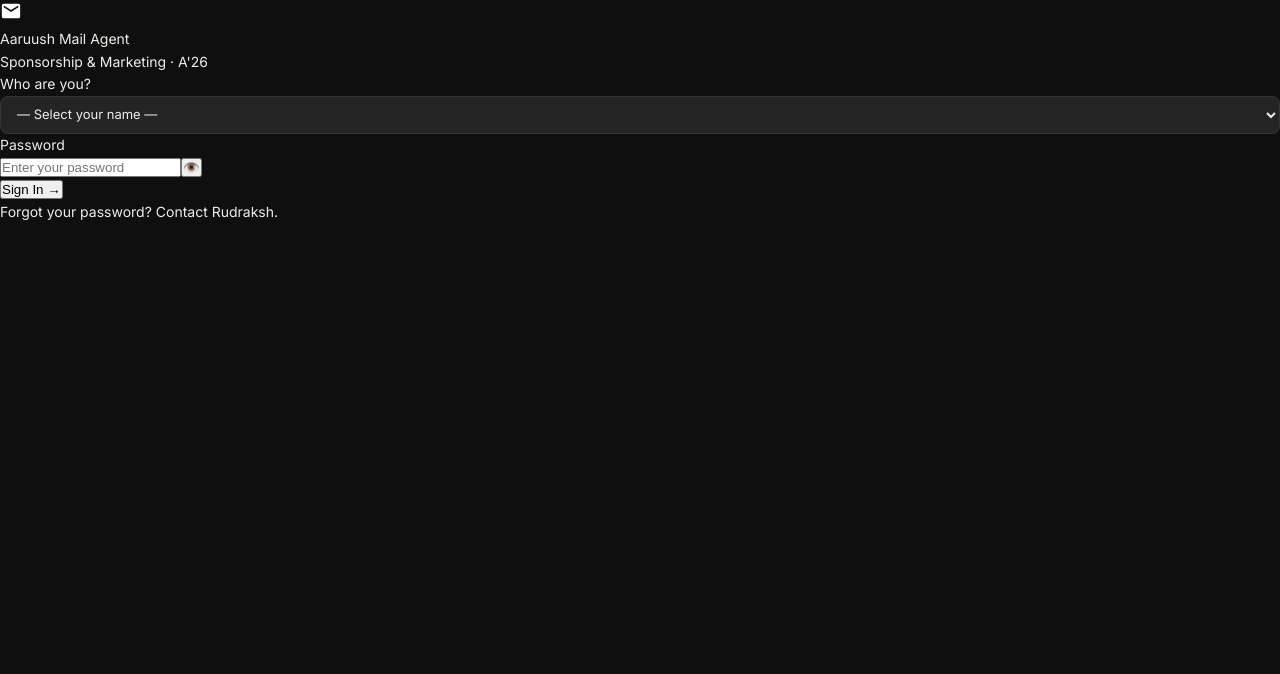
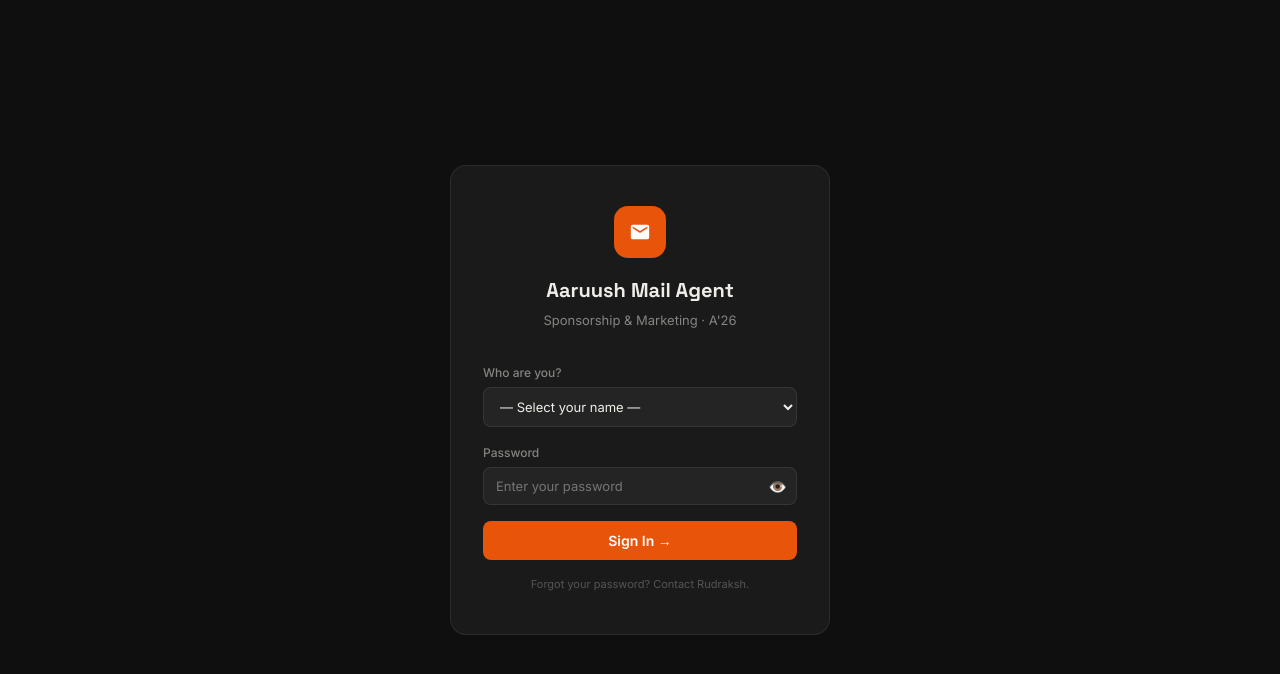
Before and after one commit to Rudrakshpardhi/MassMailing, a React (Create React App) app: page / in a window 1280 px wide. Shown: the top 674 px of the page. Built offline with nearby package versions, Linux system fonts and the light colour scheme; the HTML template or start-up script is replaced by a standard one.

Commit message:
Update App.css

```diff
--- a/src/App.css
+++ b/src/App.css
@@ -255,3 +255,109 @@ tr:last-child td { border-bottom: none; }
   .page { padding: 1.5rem 1rem 3rem; }
   .col-grid { grid-template-columns: 1fr; }
 }
+
+/* ─── LOGIN ─── */
+.login-wrap {
+  min-height: 100vh;
+  display: flex;
+  align-items: center;
+  justify-content: center;
+  background: var(--dark);
+  padding: 1.5rem;
+}
+.login-box {
+  background: var(--dark2);
+  border: 1px solid var(--border);
+  border-radius: 16px;
+  padding: 2.5rem 2rem;
+  width: 100%;
+  max-width: 380px;
+  text-align: center;
+}
+.login-logo {
+  width: 52px; height: 52px;
+  background: var(--orange);
+  border-radius: 14px;
+  display: flex; align-items: center; justify-content: center;
+  margin: 0 auto 1rem;
+}
+.login-title {
+  font-family: 'Space Grotesk', sans-serif;
+  font-size: 20px; font-weight: 700;
+  color: var(--text);
+  margin-bottom: 4px;
+}
+.login-sub { font-size: 13px; color: var(--muted); margin-bottom: 2rem; }
+.login-field { text-align: left; margin-bottom: 1rem; }
+.login-label { display: block; font-size: 12px; font-weight: 500; color: var(--muted); margin-bottom: 5px; }
+.login-select, .login-input {
+  width: 100%;
+  background: var(--dark3);
+  border: 1px solid var(--border);
+  border-radius: var(--radius-sm);
+  color: var(--text);
+  font-family: 'Inter', sans-serif;
+  font-size: 13px;
+  padding: 10px 12px;
+  outline: none;
+  transition: border-color 0.15s;
+}
+.login-select:focus, .login-input:focus { border-color: rgba(232,84,10,0.5); }
+.pass-wrap { position: relative; }
+.login-input { padding-right: 40px; }
+.pass-toggle {
+  position: absolute; right: 10px; top: 50%;
+  transform: translateY(-50%);
+  background: none; border: none; cursor: pointer; font-size: 15px;
+  padding: 0; line-height: 1;
+}
+.login-error {
+  background: rgba(239,68,68,0.08);
+  border: 1px solid rgba(239,68,68,0.25);
+  border-radius: var(--radius-sm);
+  color: #FCA5A5;
+  font-size: 12px;
+  padding: 8px 12px;
+  margin-bottom: 1rem;
+  text-align: left;
+}
+.login-btn {
+  width: 100%;
+  background: var(--orange);
+  color: white;
+  border: none;
+  border-radius: var(--radius-sm);
+  padding: 11px;
+  font-size: 14px;
+  font-weight: 600;
+  cursor: pointer;
+  font-family: 'Inter', sans-serif;
+  transition: opacity 0.15s;
+  margin-bottom: 1rem;
+}
+.login-btn:hover { opacity: 0.88; }
+.login-hint { font-size: 11px; color: var(--dim); }
+
+/* ─── NAV USER ─── */
+.nav-user {
+  display: flex; align-items: center; gap: 7px;
+  font-size: 13px; font-weight: 500; color: var(--text);
+}
+.nav-user-dot {
+  width: 7px; height: 7px; border-radius: 50%;
+  background: var(--green);
+  box-shadow: 0 0 6px rgba(34,197,94,0.6);
+  flex-shrink: 0;
+}
+.logout-btn {
+  background: transparent;
+  border: 1px solid var(--border-hover);
+  border-radius: var(--radius-sm);
+  color: var(--muted);
+  font-size: 12px;
+  padding: 5px 10px;
+  cursor: pointer;
+  font-family: 'Inter', sans-serif;
+  transition: all 0.15s;
+}
+.logout-btn:hover { border-color: var(--red); color: var(--red); }
```
